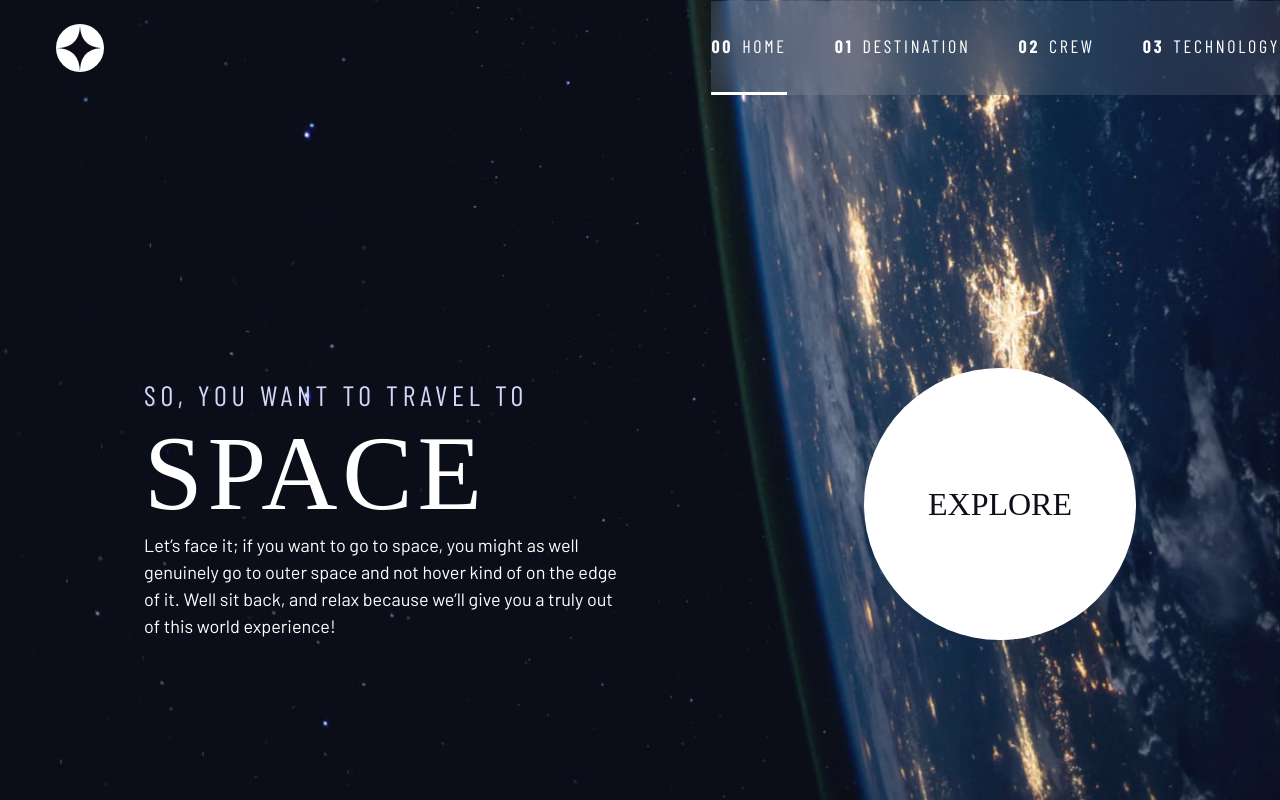
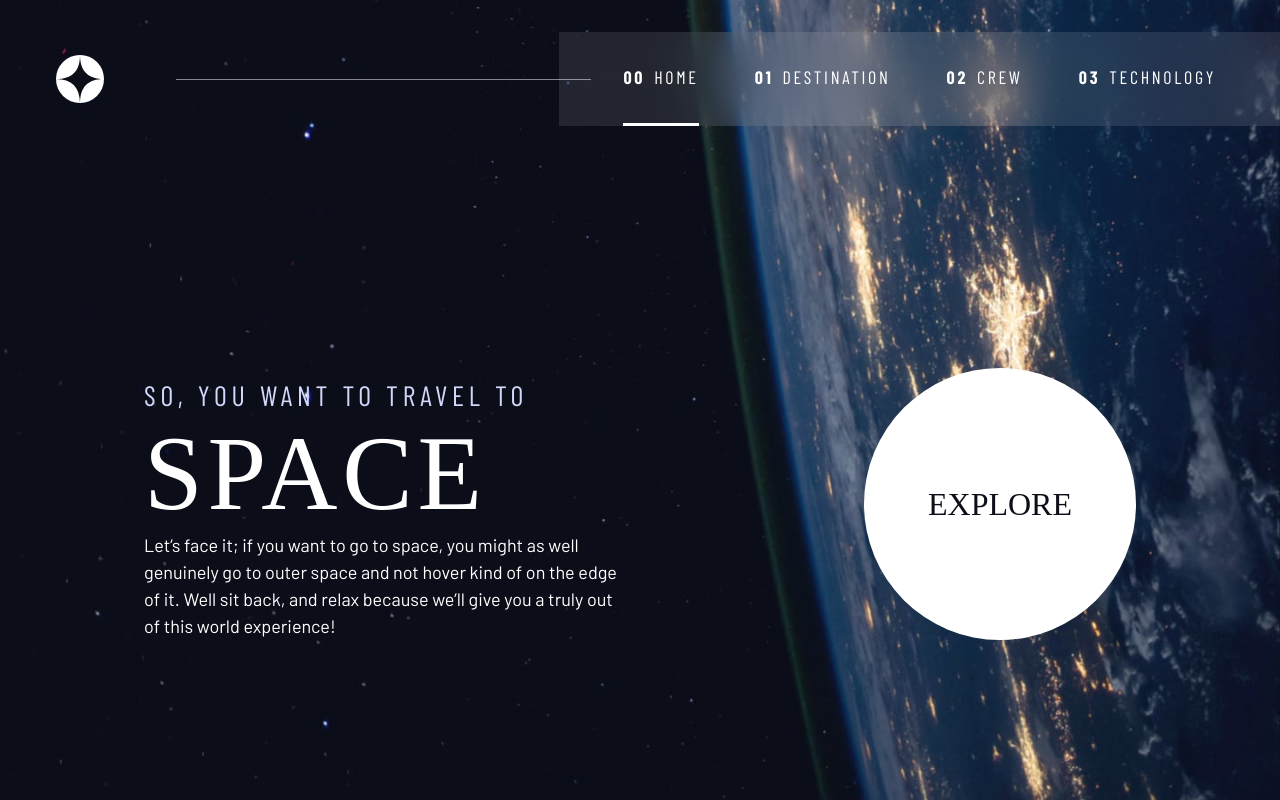
Before and after one commit to ctrich/space-tourism, a plain HTML site: page index.html in a window 1280 px wide. Drawn offline with nearby package versions, Linux system fonts and the light colour scheme; a web font is replaced by a local one.

Commit message:
fixed header spacing

```diff
--- a/index.css
+++ b/index.css
@@ -325,7 +325,7 @@ select {
 /* Primary header */
 
 .logo {
-  margin: 1.5rem clamp(1.5rem, 10vw, 3.5rem);
+  margin: 1.5rem clamp(1.5rem, 5vw, 3.5rem);
 }
 
 .primary-header {
@@ -334,7 +334,7 @@ select {
 }
 
 .primary-navigation {
-  --gap: clamp(1rem, 5vw, 3rem);
+  --gap: clamp(1.5rem, 5vw, 3.5rem);
   --underline-gap: 2rem;
   list-style-type: none;
   padding: 0;
@@ -409,13 +409,37 @@ select {
   }
 }
 
-@media (min-width: 35em) and (max-width: 45em) {
+@media (min-width: 35em) {
   .primary-navigation {
-    padding-inline: 3rem;
+    padding-inline: clamp(3rem, 5vw, 6rem);
+  }
+}
+
+@media (min-width: 35em) and (max-width: 44.999em) {
+  .primary-navigation a > span {
+    display: none;
+  }
+}
+
+@media (min-width: 45em) {
+  .primary-header::before {
+    content: "";
+    display: block;
+    position: relative;
+    z-index: 10;
+    left: 3rem;
+    height: 1px;
+    width: 100%;
+    background-color: hsl(var(--clr-white) / 0.5);
+    order: 1;
   }
 
-  .primary-navigation a > span {
-    display: none;
+  nav {
+    order: 2;
+  }
+
+  .primary-navigation {
+    margin-block: 2rem;
   }
 }
 
```
